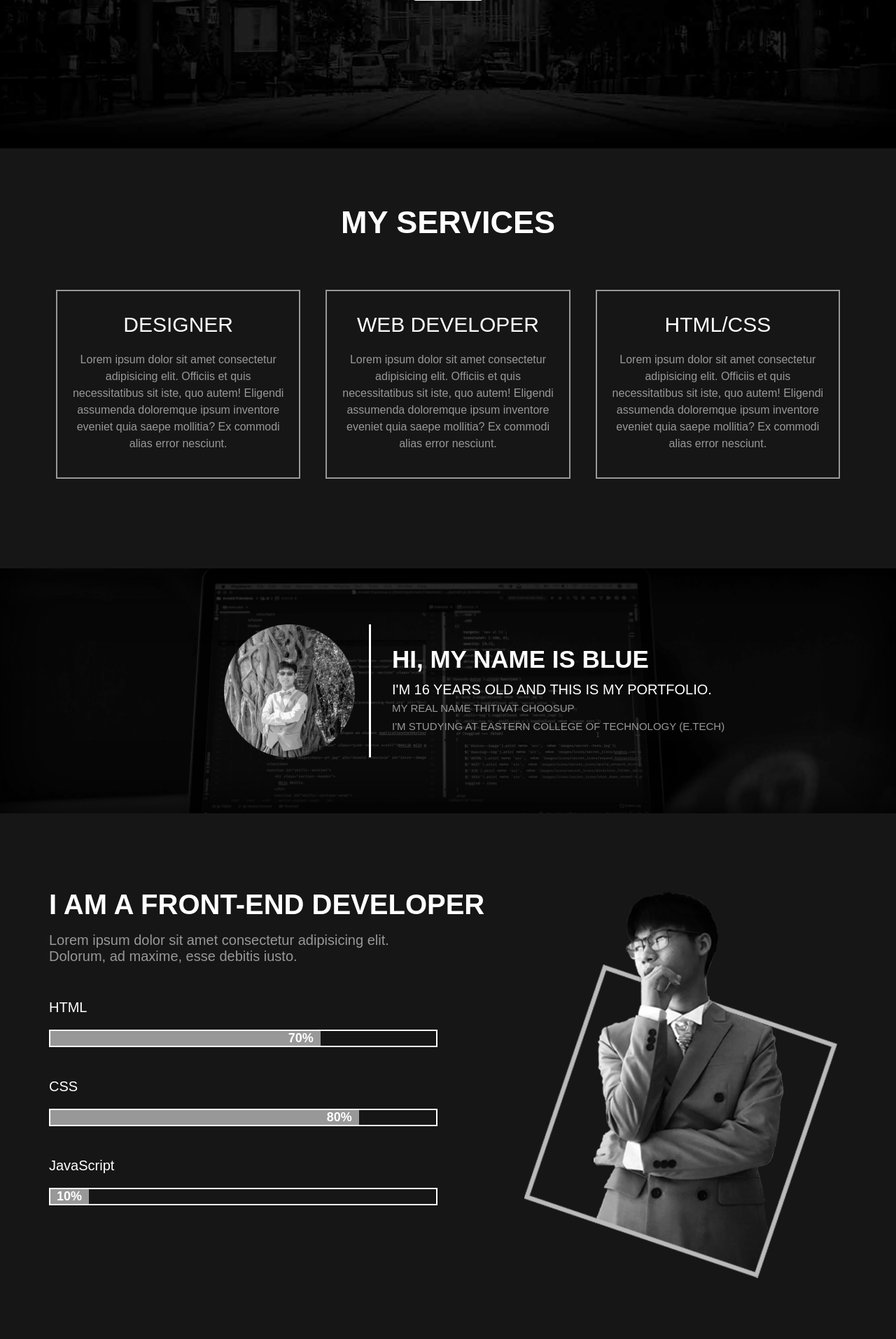
After one commit to Bluethitivat/myportfolio, a PHP site: page /index.php in a window 1280 px wide. The commit adds this page. Shown: the part 548-2461 px from the top of the page at 70% size. Run offline with PHP 8.4, Linux system fonts and the light colour scheme; some libraries are stand-ins or nearby versions.

```diff
--- /dev/null
+++ b/conn.php
@@ -0,0 +1,12 @@
+<?php
+    $conn = new mysqli("localhost","root","","myportfolio");
+
+    // echo mysqli_connect_errno();
+
+    // if(mysqli_connect_errno()){
+    //     echo "connect fail: ";
+    //     exit();
+    // }else{
+    //     echo "connect confirm";
+    // }
+?>
--- /dev/null
+++ b/contact.php
@@ -0,0 +1,23 @@
+<?php
+include "conn.php"
+?>
+<section class="contact" id="contactme">
+        <div class="container">
+            <h1>CONTACT ME</h1>
+                <div class="detail">
+                    <i class="bi bi-geo-alt"></i><span>     CHONBURI,TH</span><br>
+                    <i class="bi bi-telephone"></i><span>     098-503-XXXX</span><br>
+                    <i class="bi bi-envelope"></i><span>     bluethitivat@gmail.com</span>
+                </div>
+            <div class="contact_area">
+                <h1>LET'S GET IN TOUCH. SEND ME A MESSAGE:</h1>
+                <form action="save_contact.php" method="post" class="form">
+                    <input type="text" placeholder="NAME:" required="required" class="username" name="name">
+                    <input type="text" placeholder="EMAIL:" required="required" class="email" name="email">
+                    <input type="text" placeholder="SUBJECT:" required="required" class="subject" name="subject">
+                    <input type="text" placeholder="MESSAGE:" required="required" class="message" name="message"><br>
+                    <button type="submit">SEND</button>
+                </form>
+            </div>
+        </div>
+    </section>
--- a/css/main.css
+++ b/css/main.css
@@ -15,7 +15,7 @@ html {
 }
 
 .menu-bg{
-    background-image: url(/img/banner1.jpg);
+    background-image: url("../img/banner1.jpg");
     width: 100%;
     height: 760px;
     background-attachment: fixed;
@@ -79,6 +79,7 @@ html {
     margin: 0 auto;
     text-align: center;
     width: 800px;
+    background-image: url(/img/arnold-francisca-FBNxmwEVpAc-unsplash.jpg.jpg);
 }
 .header_area h1{
     font-size: 90px;
@@ -158,7 +159,7 @@ html {
 .name{
     width: 100%;
     height: 350px;
-    background-image: url(/img/arnold-francisca-FBNxmwEVpAc-unsplash.jpg);
+    background-image: url("../img/arnold-francisca-FBNxmwEVpAc-unsplash.jpg");
     background-attachment: fixed;
     background-position: center;
     background-repeat: no-repeat;
--- /dev/null
+++ b/img-grid.php
@@ -0,0 +1,73 @@
+<?php
+session_start();
+include "conn.php"
+?>
+<head>
+    <meta charset="UTF-8">
+    <meta http-equiv="X-UA-Compatible" content="IE=edge">
+    <meta name="viewport" content="width=device-width, initial-scale=1.0">
+    <link rel="stylesheet" href="https://cdn.jsdelivr.net/npm/bootstrap-icons@1.9.1/font/bootstrap-icons.css">
+    <link rel="stylesheet" href="css/main.css">
+</head>
+<div class="header-grid" id="myphoto">
+    <button class="btn" onclick="one()">1</button>
+    <button class="btn active" onclick="two()">2</button>
+    <button class="btn" onclick="three()">3</button>
+</div>
+
+<div class="row">
+    <div class="column">
+    <img src="img/photo4.jpg" style="width:100%">
+    <img src="img/photo6.jpg" style="width:100%">
+    </div>
+    <div class="column">
+        <img src="img/photo1.jpg" style="width:100%">
+        <img src="img/Untitled-1.jpg" style="width:100%">
+    </div>
+    <div class="column">
+        <img src="img/photo2.jpg" style="width:100%">
+        <img src="img/photo6.jpg" style="width:100%">
+    </div>
+</div>
+<script>
+    // Get the elements with class="column"
+    var elements = document.getElementsByClassName("column");
+
+          // Declare a loop variable
+          var i;
+
+          // Full-width images
+          function one() {
+              for (i = 0; i < elements.length; i++) {
+              elements[i].style.msFlex = "100%";  // IE10
+              elements[i].style.flex = "100%";
+            }
+          }
+
+          // Two images side by side
+          function two() {
+            for (i = 0; i < elements.length; i++) {
+              elements[i].style.msFlex = "50%";  // IE10
+              elements[i].style.flex = "50%";
+            }
+          }
+
+          // three images side by side
+          function three() {
+            for (i = 0; i < elements.length; i++) {
+              elements[i].style.msFlex = "30%";  // IE10
+              elements[i].style.flex = "30%";
+            }
+          }
+
+          // Add active class to the current button (highlight it)
+          var header = document.getElementById("myphoto");
+          var btns = header.getElementsByClassName("btn");
+          for (var i = 0; i < btns.length; i++) {
+            btns[i].addEventListener("click", function() {
+              var current = document.getElementsByClassName("active");
+              current[0].className = current[0].className.replace(" active", "");
+              this.className += " active";
+            });
+          }
+</script>
--- /dev/null
+++ b/index.php
@@ -0,0 +1,149 @@
+<?php
+session_start();
+include "conn.php"
+?>
+<!DOCTYPE html>
+<html lang="en">
+<head>
+    <meta charset="UTF-8">
+    <meta http-equiv="X-UA-Compatible" content="IE=edge">
+    <meta name="viewport" content="width=device-width, initial-scale=1.0">
+    <link rel="stylesheet" href="https://cdn.jsdelivr.net/npm/bootstrap-icons@1.9.1/font/bootstrap-icons.css">
+    <link rel="stylesheet" href="css/main.css">
+    <title>My Portfolio MB</title>
+</head>
+<body>
+    <div class="menu-bg" id="index">
+        <div class="menubar">
+            <div class="container">
+                <div class="logo">
+                    <a href="#index"><h1>Bli<span>Dev</span></h1></a>
+                </div>
+                <ul class="menu">
+                    <li class="Home">
+                        <a href="#index">HOME</a>
+                    </li>
+                    <li>
+                        <a href="#myskill">ABOUT</a>
+                    </li>
+                    <li>
+                        <a href="#myphoto">PHOTOS</a>
+                    </li>
+                    <li>
+                        <a href="#contactme">CONTACT</a>
+                    </li>
+
+                </ul>
+            </div>
+        </div>
+        <dv class="header">
+            <div class="container">
+                <div class="header_area">
+                    <h1>C R E A T I V E</h1>
+                    <h2>D  E  V  E  L  O  P  E  R</h2>
+                    <p>SENSIBLE TO FRONTEND</p>
+                    <a href="#myservice">Learn More</a>
+                </div>
+            </div>
+        </dv>
+    </div>
+
+    <div class="clareboth"></div>
+
+    <section class="services" id="myservice">
+            <h1>MY SERVICES</h1>
+        <div class="container">
+            <div class="services_con">
+                <div class="services_column">
+                    <h2>DESIGNER</h2>
+                    <p>Lorem ipsum dolor sit amet consectetur adipisicing elit. Officiis et quis necessitatibus sit iste, quo autem! Eligendi assumenda doloremque ipsum inventore eveniet quia saepe mollitia? Ex commodi alias error nesciunt.</p>
+                </div>
+
+                <div class="services_column">
+                    <h2>WEB DEVELOPER</h2>
+                    <p>Lorem ipsum dolor sit amet consectetur adipisicing elit. Officiis et quis necessitatibus sit iste, quo autem! Eligendi assumenda doloremque ipsum inventore eveniet quia saepe mollitia? Ex commodi alias error nesciunt.</p>
+                </div>
+
+                <div class="services_column">
+                    <h2>HTML/CSS</h2>
+                    <p>Lorem ipsum dolor sit amet consectetur adipisicing elit. Officiis et quis necessitatibus sit iste, quo autem! Eligendi assumenda doloremque ipsum inventore eveniet quia saepe mollitia? Ex commodi alias error nesciunt.</p>
+                </div>
+            </div>
+        </div>
+    </section>
+
+    <div class="clareboth"></div>
+
+    <section class="name">
+            <div class="container">
+                <div class="name_area">
+                        <img src="img/profile.png" alt="" width="190px" height="190px">
+                    <div class="name_text">
+                        <h1>HI, MY NAME  IS BLUE</h1><br>
+                        <p>I'M 16 YEARS OLD AND THIS IS MY PORTFOLIO.</p><br>
+                        <p class="text-gray">MY REAL NAME THITIVAT CHOOSUP</p><br>
+                        <p class="text-gray">I'M STUDYING AT EASTERN COLLEGE OF TECHNOLOGY (E.TECH)</p>
+                    </div>
+                </div>
+            </div>
+    </section>
+
+    <div class="clareboth"></div>
+
+    <section class="skillbars" id="myskill">
+        <div class="container">
+            <img src="img/img1.png" alt="">
+            <div class="skillbar_text">
+                <h1>I  AM  A  FRONT-END  DEVELOPER</h1>
+                <h2>Lorem ipsum dolor sit amet consectetur adipisicing elit. Dolorum, ad maxime, esse debitis iusto.</h2>
+                <p>HTML</p>
+                    <div class="skillbar_con">
+                    <div class="skills html">70%</div>
+                    </div>
+
+                <p>CSS</p>
+                    <div class="skillbar_con">
+                    <div class="skills css">80%</div>
+                    </div>
+
+                <p>JavaScript</p>
+                    <div class="skillbar_con">
+                    <div class="skills js">10%</div>
+                    </div>
+                </div>
+            </div>
+        </div>
+    </section>
+
+    <div class="clareboth"></div>
+
+    <section class="img-grid">
+        <div class="container">
+            <div class="header-grid" id="myphoto">
+                <h1>MY PHOTOS</h1>
+                <p>Click on the buttons to change the grid view.</p>
+
+                <iframe src="img-grid.php" frameborder="0" width="100%" height="950px">
+				</iframe>
+            </div>
+        </div>
+    </section>
+
+    <?php
+    include ("contact.php");
+    ?>
+
+    <div class="footer">
+        <div class="footer_icon">
+        <a href="https://www.instagram.com/blue_thitivat/?hl=en"><i class="bi bi-instagram"></i></a>
+        <a href="https://web.facebook.com/profile.php?id=100070209624752"><i class="bi bi-facebook"></i></a>
+    </div>
+        <div class="container">
+        <div class="footer_text">
+            <p class="copyright">BilDEV Company © 2022</p>
+        </div>
+    </div>
+    </div>
+</div>
+</body>
+</html>
```
Also changed, not shown: conn/myportfolio.sql (added, +68 -0 lines), save_contact.php (added, +22 -0 lines), img/logo.png (added).
